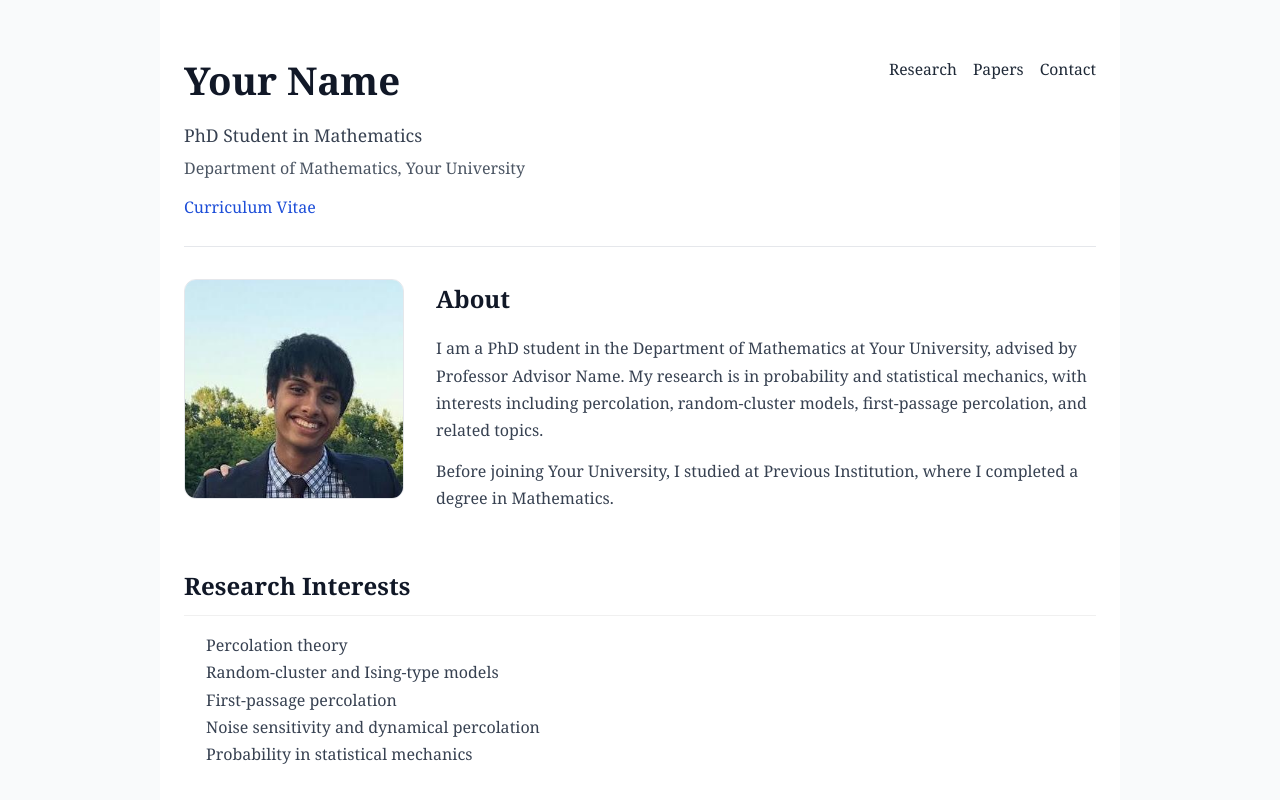
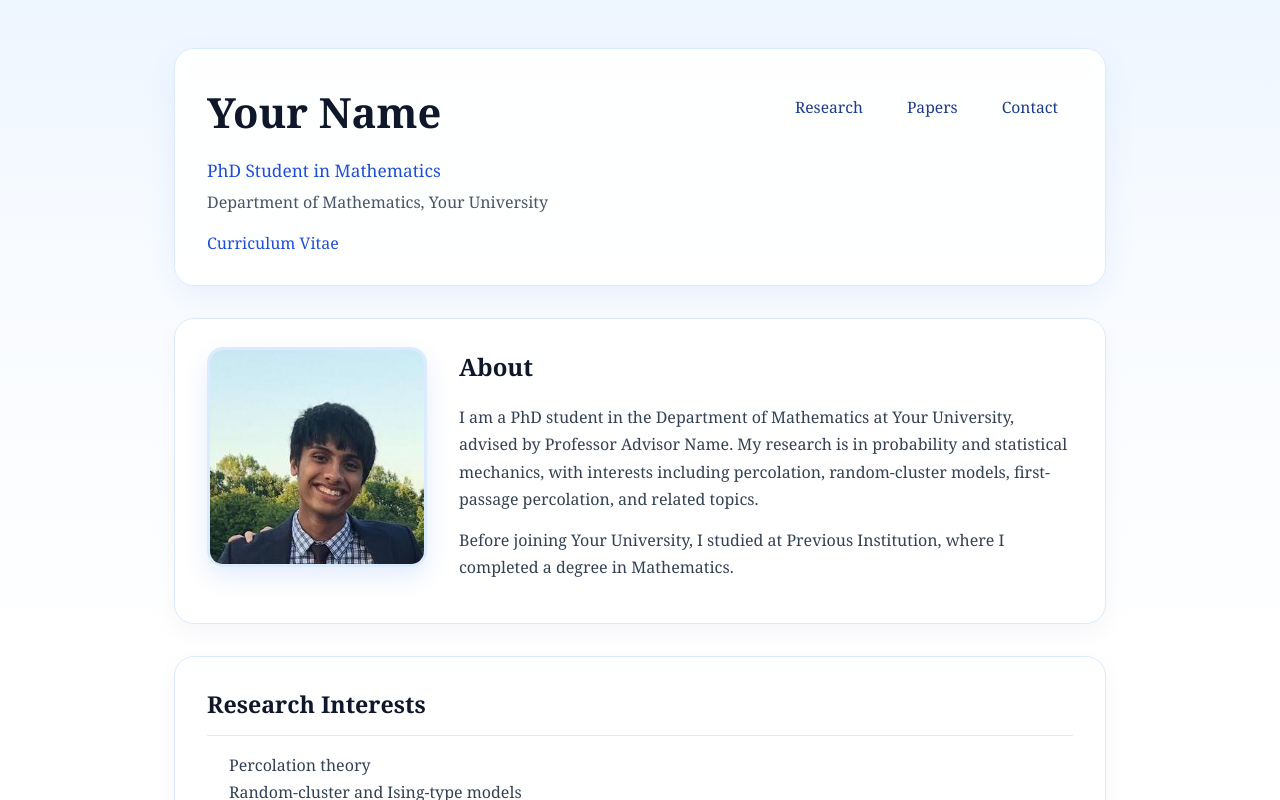
Before and after one commit to anandvhande/my-portfolio, a Next.js app: page / in a window 1280 px wide. Shown: the top 800 px of the page. Built offline with nearby package versions, Linux system fonts and the light colour scheme.

Commit message:
new format

```diff
--- a/app/globals.css
+++ b/app/globals.css
@@ -10,9 +10,34 @@ html {
 
 body {
   margin: 0;
-  background: #f9fafb;
+  background: #ffffff;
 }
 
 a {
   color: inherit;
 }
+
+.navLink {
+  text-decoration: none;
+  color: #1e3a8a;
+  font-size: 0.98rem;
+  font-weight: 500;
+  padding: 8px 14px;
+  border-radius: 999px;
+  background: transparent;
+  border: 1px solid transparent;
+  transition:
+    background-color 0.2s ease,
+    color 0.2s ease,
+    border-color 0.2s ease,
+    transform 0.2s ease,
+    box-shadow 0.2s ease;
+}
+
+.navLink:hover {
+  background: #dbeafe;
+  color: #1d4ed8;
+  border-color: #bfdbfe;
+  transform: translateY(-1px);
+  box-shadow: 0 6px 14px rgba(37, 99, 235, 0.12);
+}
--- a/app/page.tsx
+++ b/app/page.tsx
@@ -11,7 +11,8 @@ const paper = {
 
 export default function Home() {
   return (
-    <main style={styles.main}>
+    <main style={styles.pageBackground}>
+      <div style={styles.main}>
         <header style={styles.header}>
           <div>
             <h1 style={styles.name}>Your Name</h1>
@@ -20,7 +21,6 @@ export default function Home() {
               Department of Mathematics, Your University
             </p>
 
-          {/* CV moved up here */}
             <p style={styles.cv}>
               <a href={`${basePath}/cv.pdf`} style={styles.link}>
                 Curriculum Vitae
@@ -29,9 +29,15 @@ export default function Home() {
           </div>
 
           <nav style={styles.nav}>
-          <a href="#research" style={styles.navLink}>Research</a>
-          <a href="#papers" style={styles.navLink}>Papers</a>
-          <a href="#contact" style={styles.navLink}>Contact</a>
+            <a href="#research" className="navLink">
+              Research
+            </a>
+            <a href="#papers" className="navLink">
+              Papers
+            </a>
+            <a href="#contact" className="navLink">
+              Contact
+            </a>
           </nav>
         </header>
 
@@ -47,10 +53,11 @@ export default function Home() {
           <div style={styles.profileText}>
             <h2 style={styles.profileHeading}>About</h2>
             <p style={styles.paragraph}>
-            I am a PhD student in the Department of Mathematics at Your University,
-            advised by Professor Advisor Name. My research is in probability and
-            statistical mechanics, with interests including percolation,
-            random-cluster models, first-passage percolation, and related topics.
+              I am a PhD student in the Department of Mathematics at Your
+              University, advised by Professor Advisor Name. My research is in
+              probability and statistical mechanics, with interests including
+              percolation, random-cluster models, first-passage percolation, and
+              related topics.
             </p>
             <p style={styles.paragraph}>
               Before joining Your University, I studied at Previous Institution,
@@ -59,7 +66,7 @@ export default function Home() {
           </div>
         </section>
 
-      <section id="research" style={styles.section}>
+        <section id="research" style={styles.sectionCard}>
           <h2 style={styles.sectionTitle}>Research Interests</h2>
           <ul style={styles.list}>
             <li>Percolation theory</li>
@@ -70,7 +77,7 @@ export default function Home() {
           </ul>
         </section>
 
-      <section id="papers" style={styles.section}>
+        <section id="papers" style={styles.sectionCard}>
           <h2 style={styles.sectionTitle}>Paper</h2>
           <article style={styles.itemCard}>
             <h3 style={styles.itemTitle}>{paper.title}</h3>
@@ -82,7 +89,7 @@ export default function Home() {
           </article>
         </section>
 
-      <section id="contact" style={styles.section}>
+        <section id="contact" style={styles.sectionCard}>
           <h2 style={styles.sectionTitle}>Contact</h2>
           <p style={styles.paragraph}>
             Email:{" "}
@@ -91,19 +98,24 @@ export default function Home() {
             </a>
           </p>
         </section>
+      </div>
     </main>
   );
 }
 
 const styles: Record<string, React.CSSProperties> = {
+  pageBackground: {
+    minHeight: "100vh",
+    background:
+      "linear-gradient(to bottom, #eef6ff 0%, #f8fbff 18%, #ffffff 45%)",
+  },
   main: {
-    maxWidth: 960,
+    maxWidth: 980,
     margin: "0 auto",
     padding: "48px 24px 80px",
     fontFamily: 'Georgia, "Times New Roman", Times, serif',
     color: "#111827",
     lineHeight: 1.7,
-    backgroundColor: "#ffffff",
   },
   header: {
     display: "flex",
@@ -111,44 +123,50 @@ const styles: Record<string, React.CSSProperties> = {
     alignItems: "flex-start",
     gap: 24,
     flexWrap: "wrap",
-    borderBottom: "1px solid #e5e7eb",
-    paddingBottom: 24,
+    padding: "28px 32px",
     marginBottom: 32,
+    border: "1px solid #dbeafe",
+    borderRadius: 20,
+    background: "rgba(255,255,255,0.88)",
+    boxShadow: "0 10px 30px rgba(37, 99, 235, 0.08)",
+    backdropFilter: "blur(6px)",
   },
   name: {
-    fontSize: "2.4rem",
+    fontSize: "2.6rem",
     margin: 0,
     fontWeight: 600,
+    color: "#0f172a",
   },
   role: {
     margin: "8px 0 4px",
-    fontSize: "1.1rem",
-    color: "#374151",
+    fontSize: "1.08rem",
+    color: "#1d4ed8",
+    fontWeight: 500,
   },
   affiliation: {
     margin: 0,
-    color: "#4b5563",
+    color: "#475569",
   },
   cv: {
-    marginTop: 12,
+    marginTop: 14,
   },
   nav: {
     display: "flex",
-    gap: 16,
+    gap: 14,
     flexWrap: "wrap",
     marginTop: 8,
-  },
-  navLink: {
-    textDecoration: "none",
-    color: "#1f2937",
-    fontSize: "0.98rem",
   },
   profileSection: {
     display: "grid",
     gridTemplateColumns: "220px 1fr",
     gap: 32,
     alignItems: "start",
-    marginBottom: 40,
+    marginBottom: 32,
+    padding: "28px 32px",
+    border: "1px solid #dbeafe",
+    borderRadius: 20,
+    background: "#ffffff",
+    boxShadow: "0 8px 24px rgba(15, 23, 42, 0.04)",
   },
   imageWrapper: {
     width: "100%",
@@ -156,9 +174,10 @@ const styles: Record<string, React.CSSProperties> = {
   headshot: {
     width: "100%",
     maxWidth: 220,
-    borderRadius: 12,
+    borderRadius: 16,
     display: "block",
-    border: "1px solid #e5e7eb",
+    border: "3px solid #dbeafe",
+    boxShadow: "0 10px 24px rgba(37, 99, 235, 0.12)",
   },
   profileText: {
     minWidth: 0,
@@ -168,42 +187,52 @@ const styles: Record<string, React.CSSProperties> = {
     fontWeight: 600,
     marginTop: 0,
     marginBottom: 16,
+    color: "#0f172a",
   },
-  section: {
-    marginTop: 40,
+  sectionCard: {
+    marginTop: 24,
+    padding: "28px 32px",
+    border: "1px solid #dbeafe",
+    borderRadius: 20,
+    background: "#ffffff",
+    boxShadow: "0 8px 24px rgba(15, 23, 42, 0.04)",
   },
   sectionTitle: {
-    fontSize: "1.5rem",
+    fontSize: "1.45rem",
     fontWeight: 600,
+    marginTop: 0,
     marginBottom: 16,
-    borderBottom: "1px solid #f0f0f0",
-    paddingBottom: 8,
+    color: "#0f172a",
+    borderBottom: "1px solid #e0ecff",
+    paddingBottom: 10,
   },
   paragraph: {
     fontSize: "1rem",
-    color: "#374151",
+    color: "#334155",
     marginBottom: 14,
   },
   list: {
     paddingLeft: 22,
-    color: "#374151",
+    color: "#334155",
+    margin: 0,
   },
   itemCard: {
-    padding: "16px 0",
-    borderBottom: "1px solid #f3f4f6",
+    padding: "4px 0 0",
   },
   itemTitle: {
     margin: "0 0 6px",
     fontSize: "1.1rem",
     fontWeight: 600,
+    color: "#0f172a",
   },
   itemMeta: {
     margin: "0 0 8px",
-    color: "#6b7280",
+    color: "#64748b",
     fontStyle: "italic",
   },
   link: {
     color: "#1d4ed8",
     textDecoration: "none",
+    fontWeight: 500,
   },
 };
```
Lines whose indentation alone changed are shown as unchanged.
